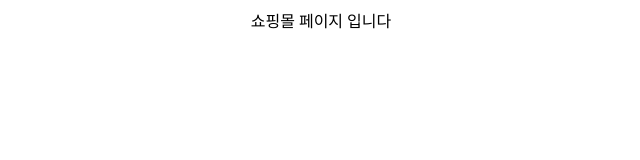
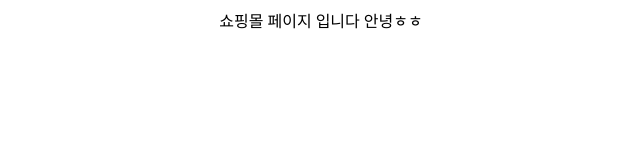
Before and after one commit to yj7673/shop, a plain HTML site: page index.html in a window 1280 px wide. Shown: the whole page, without its empty margins (319-959 px from the left). Drawn offline with Linux system fonts and the light colour scheme.

Commit message:
Updatec index.html

```diff
--- a/index.html
+++ b/index.html
@@ -1 +1 @@
-<center>쇼핑몰 페이지 입니다</center>
+<center>쇼핑몰 페이지 입니다 안녕ㅎㅎ</center>
```
